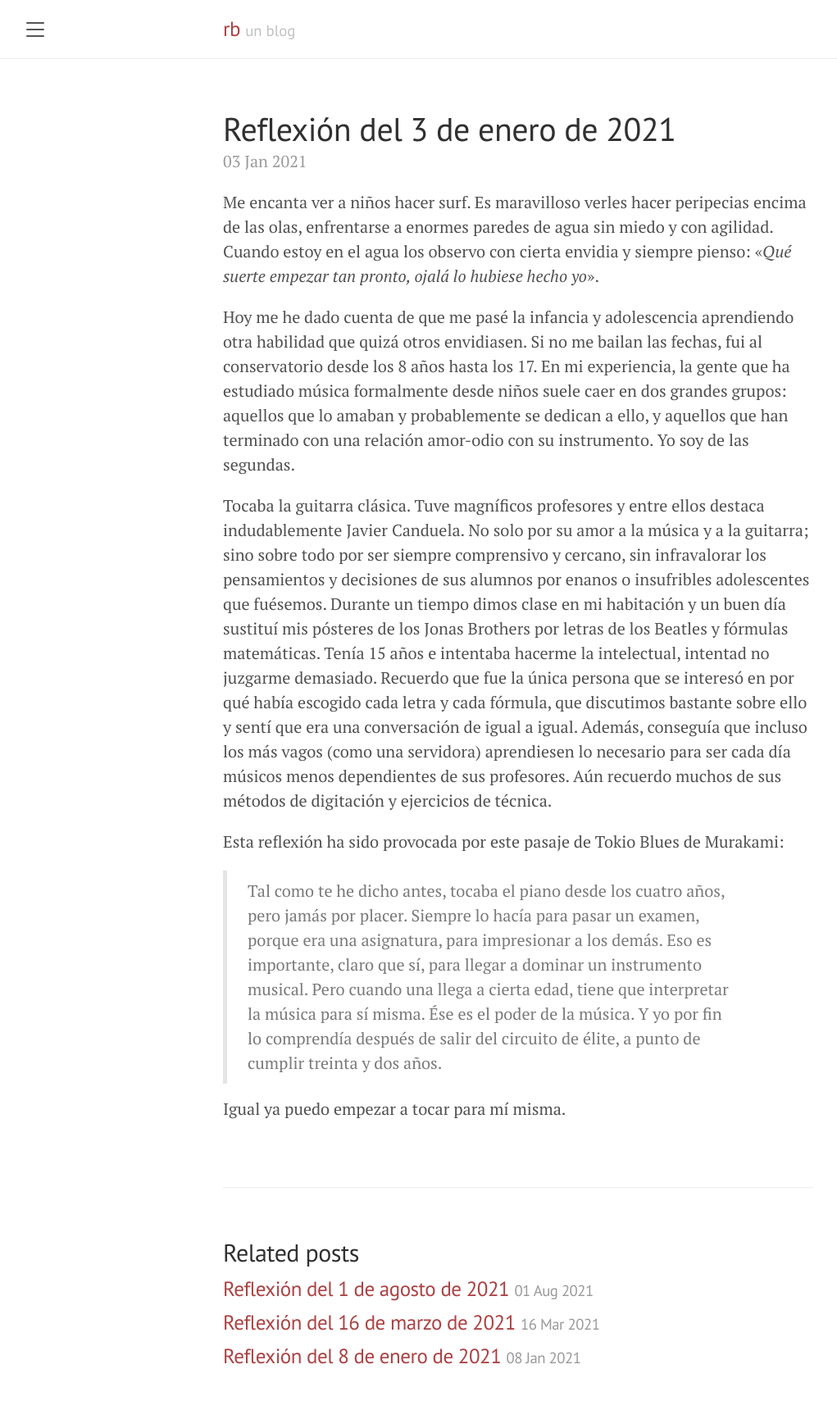
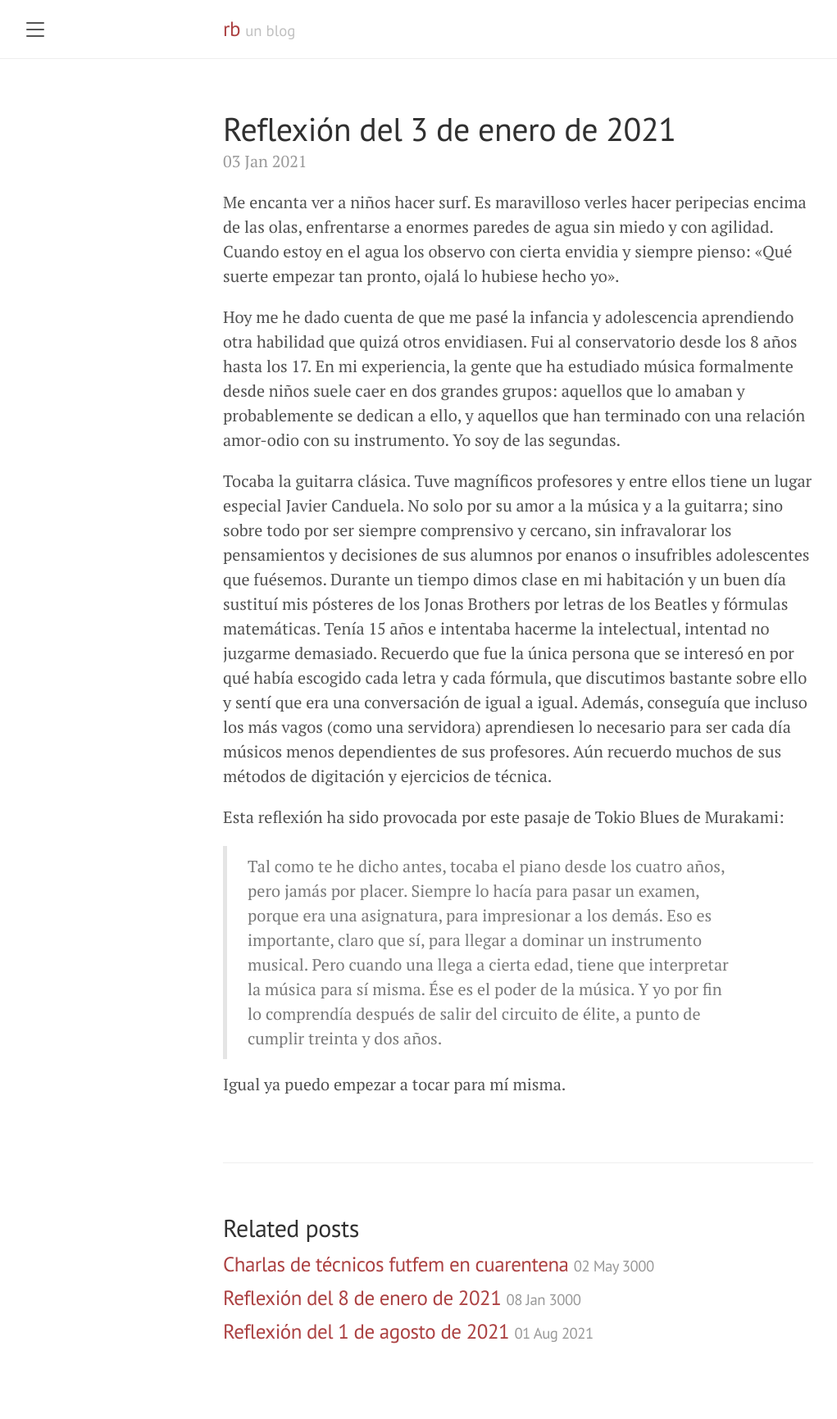
Before and after one commit to rbarbadillo/rbarbadillo.github.io, a Jekyll site: the page built from _posts/2021-01-03-reflexion-3-enero-2021.md, in a window 1280 px wide. Shown: the whole page at 82% size, without its empty margins (8-1029 px from the left). Built offline with Jekyll 4.4.1, drawn with Linux system fonts in a browser that asks for light colours; after the commit the page ends 1701 px from its top, so only the background shows below that.

Commit message:
Fix typos and ortographic mistakes

```diff
--- a/_posts/2020-05-02-charlas-tecnicos-futfem-cuarentena.md
+++ b/_posts/2020-05-02-charlas-tecnicos-futfem-cuarentena.md
@@ -2,7 +2,7 @@
 layout: post
 title: Charlas de técnicos futfem en cuarentena
 permalink: charlas-tecnicos-futfem
-date: 2020-05-02
+date: 3000-05-02
 excerpt: Una recopilación de charlas y conferencias impartidas por miembros de los cuerpos técnicos de equipos de Primera Iberdrola, Reto Iberdrola y la Selección Española de Fútbol durante los días de confinamiento.
 ---
 
--- a/_posts/2021-01-03-reflexion-3-enero-2021.md
+++ b/_posts/2021-01-03-reflexion-3-enero-2021.md
@@ -6,11 +6,11 @@ excerpt: Sobre surf, guitarra clásica y profesores.
 date: 2021-01-03
 ---
 
-Me encanta ver a niños hacer surf. Es maravilloso verles hacer peripecias encima de las olas, enfrentarse a enormes paredes de agua sin miedo y con agilidad. Cuando estoy en el agua los observo con cierta envidia y siempre pienso: «*Qué suerte empezar tan pronto, ojalá lo hubiese hecho yo*».
+Me encanta ver a niños hacer surf. Es maravilloso verles hacer peripecias encima de las olas, enfrentarse a enormes paredes de agua sin miedo y con agilidad. Cuando estoy en el agua los observo con cierta envidia y siempre pienso: «Qué suerte empezar tan pronto, ojalá lo hubiese hecho yo».
 
-Hoy me he dado cuenta de que me pasé la infancia y adolescencia aprendiendo otra habilidad que quizá otros envidiasen. Si no me bailan las fechas, fui al conservatorio desde los 8 años hasta los 17. En mi experiencia, la gente que ha estudiado música formalmente desde niños suele caer en dos grandes grupos: aquellos que lo amaban y probablemente se dedican a ello, y aquellos que han terminado con una relación amor-odio con su instrumento. Yo soy de las segundas.
+Hoy me he dado cuenta de que me pasé la infancia y adolescencia aprendiendo otra habilidad que quizá otros envidiasen. Fui al conservatorio desde los 8 años hasta los 17. En mi experiencia, la gente que ha estudiado música formalmente desde niños suele caer en dos grandes grupos: aquellos que lo amaban y probablemente se dedican a ello, y aquellos que han terminado con una relación amor-odio con su instrumento. Yo soy de las segundas.
 
-Tocaba la guitarra clásica. Tuve magníficos profesores y entre ellos destaca indudablemente Javier Canduela. No solo por su amor a la música y a la guitarra; sino sobre todo por ser siempre comprensivo y cercano, sin infravalorar los pensamientos y decisiones de sus alumnos por enanos o insufribles adolescentes que fuésemos. Durante un tiempo dimos clase en mi habitación y un buen día sustituí mis pósteres de los Jonas Brothers por letras de los Beatles y fórmulas matemáticas. Tenía 15 años e intentaba hacerme la intelectual, intentad no juzgarme demasiado. Recuerdo que fue la única persona que se interesó en por qué había escogido cada letra y cada fórmula, que discutimos bastante sobre ello y sentí que era una conversación de igual a igual. Además, conseguía que incluso los más vagos (como una servidora) aprendiesen lo necesario para ser cada día músicos menos dependientes de sus profesores. Aún recuerdo muchos de sus métodos de digitación y ejercicios de técnica.
+Tocaba la guitarra clásica. Tuve magníficos profesores y entre ellos tiene un lugar especial Javier Canduela. No solo por su amor a la música y a la guitarra; sino sobre todo por ser siempre comprensivo y cercano, sin infravalorar los pensamientos y decisiones de sus alumnos por enanos o insufribles adolescentes que fuésemos. Durante un tiempo dimos clase en mi habitación y un buen día sustituí mis pósteres de los Jonas Brothers por letras de los Beatles y fórmulas matemáticas. Tenía 15 años e intentaba hacerme la intelectual, intentad no juzgarme demasiado. Recuerdo que fue la única persona que se interesó en por qué había escogido cada letra y cada fórmula, que discutimos bastante sobre ello y sentí que era una conversación de igual a igual. Además, conseguía que incluso los más vagos (como una servidora) aprendiesen lo necesario para ser cada día músicos menos dependientes de sus profesores. Aún recuerdo muchos de sus métodos de digitación y ejercicios de técnica.
 
 Esta reflexión ha sido provocada por este pasaje de Tokio Blues de Murakami:
 
--- a/_posts/2021-01-08-reflexion-8-enero-2021.md
+++ b/_posts/2021-01-08-reflexion-8-enero-2021.md
@@ -3,12 +3,12 @@ layout: post
 title: Reflexión del 8 de enero de 2021
 permalink: ocho-enero-2021
 excerpt: Cursos y cosas
-date: 2021-01-08
+date: 3000-01-08
 ---
 
-He terminado el curso [Introduction to Mathematical Thinking](https://www.coursera.org/learn/mathematical-thinking/) que empecé en diciembre. El curso comienza con unas cuantas semanas de lógica proposicional y luego se explican algunos métodos básicos para hacer demostraciones matemáticas. He hecho una ingeniería (y un máster habilitante, pero de eso hablaremos otro día) y aún así creo que le he podido sacar mucho partido. Un curso de este tipo debería ser obligatorio por lo menos para todas las carreras con contenido matemático e incluso, en aquellas carreras científicas para las que una asignatura matemática no sea tan evidentemente necesaria. Ayuda a tener claridad de pensamiento y una lógica clara. Habría que adaptarlo un poco porque hay temario sobre teoría de conjuntos y de números que puede ser prescindible si no vas a dar matemáticas algo más avanzadas.
+He terminado el curso [_Introduction to Mathematical Thinking_](https://www.coursera.org/learn/mathematical-thinking/) que empecé en diciembre. El curso comienza con unas cuantas semanas de lógica proposicional y luego se explican algunos métodos básicos para hacer demostraciones matemáticas. He hecho una ingeniería (y un máster habilitante, pero de eso hablaremos otro día) y aún así creo que le he podido sacar mucho partido. Un curso de este tipo debería ser obligatorio por lo menos para todas las carreras con contenido matemático e incluso, en aquellas carreras científicas para las que una asignatura matemática no sea tan evidentemente necesaria. Ayuda a tener claridad de pensamiento y una lógica clara. Habría que adaptarlo un poco porque hay temario sobre teoría de conjuntos y de números que puede ser prescindible si no vas a dar matemáticas algo más avanzadas.
 
-Hoy me he apuntado a [Principles of Biochemstry](https://www.edx.org/es/course/principles-of-biochemistry). A simple vista y leyendo un par de críticas, me parece un [CS50](https://www.edx.org/course/cs50s-introduction-to-computer-science) versión bioquímica: duro y largo, pero las bases que sienta merecen el esfuerzo. La última vez que di biología tenía 17 años y me planteaba estudiar medicina, en un par de semanas informaré de mis avances. Lo de estudiar medicina me lo planteaba bastante ingenuamente, no estoy hecha para eso.
+Hoy me he apuntado a [_Principles of Biochemstry_](https://www.edx.org/es/course/principles-of-biochemistry). A simple vista y leyendo un par de críticas, me parece un [CS50](https://www.edx.org/course/cs50s-introduction-to-computer-science) versión bioquímica: duro y largo, pero las bases que sienta merecen el esfuerzo. La última vez que di biología tenía 17 años y me planteaba estudiar medicina, en un par de semanas informaré de mis avances. Lo de estudiar medicina me lo planteaba bastante ingenuamente, no estoy hecha para eso.
 
 Otros cursos que he ojeado:
 
```
Also changed, not shown: _posts/2020-06-07-spacex-tobi-lutke-tenis.md (+1 -1 lines), _posts/2020-08-06-mi-padre.md (+1 -1 lines), _posts/2021-03-16-reflexion-16-marzo-2021.md (+3 -3 lines).
